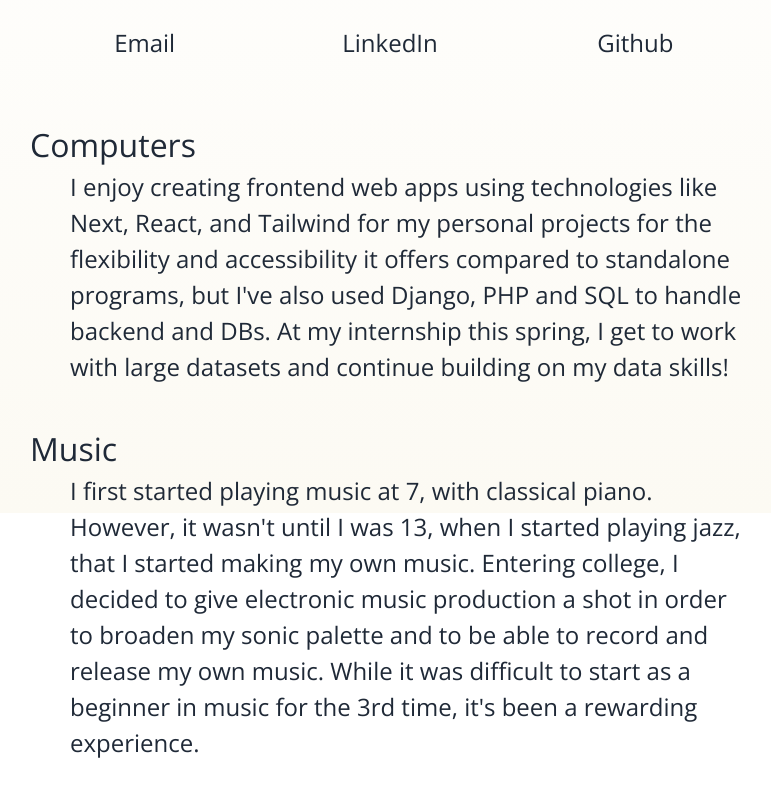
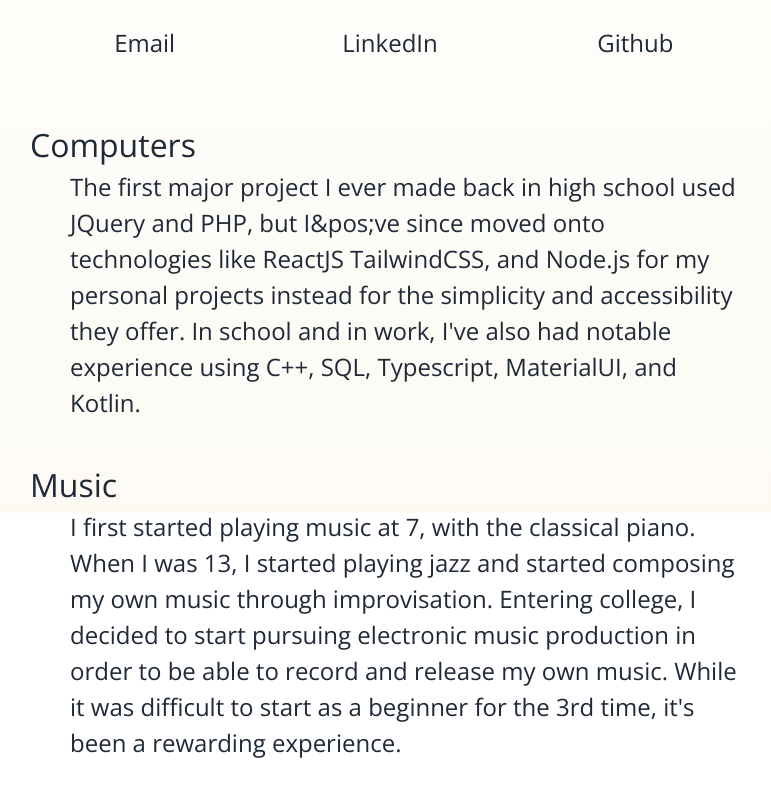
Before and after one commit to 03kkim/kyusite, a Next.js app: page /about in a window 1280 px wide. Shown: the part 287-1084 px from the top of the page, without its empty margins (250-1021 px from the left). Built offline with nearby package versions, Linux system fonts and the light colour scheme.

Commit message:
Update about.js

```diff
--- a/pages/about.js
+++ b/pages/about.js
@@ -11,7 +11,7 @@ function About() {
         <div className="text-[20px] sm:text-[22px] md:text-[24px] text-center 2xl:px-44">
           <p>
             Hi, I&apos;m Kyu. I&apos;m a web developer, music producer, and
-            student at UIUC studying CS +Music. Here are some links for
+            student at UIUC studying CS + Music. Here are some links for
             contact/info:
           </p>
         </div>
@@ -44,12 +44,12 @@ function About() {
         </div>
         <div className="pt-10 text-[32px]">Computers</div>
         <p className="pl-10 pb-10 text-[24px]">
-          I enjoy creating frontend web apps using technologies like Next,
-          React, and Tailwind for my personal projects for the flexibility and
-          accessibility it offers compared to standalone programs, but I&apos;ve
-          also used Django, PHP and SQL to handle backend and DBs. At my
-          internship this spring, I get to work with large datasets and continue
-          building on my data skills!
+          The first major project I ever made back in high school used JQuery
+          and PHP, but I&pos;ve since moved onto technologies like ReactJS
+          TailwindCSS, and Node.js for my personal projects instead for the
+          simplicity and accessibility they offer. In school and in work,
+          I&apos;ve also had notable experience using C++, SQL, Typescript,
+          MaterialUI, and Kotlin.
           {/* <br /> */}
           {/* <br />
           Fun story: I received my first laptop in 4th grade, and being a 4th
@@ -62,13 +62,12 @@ function About() {
         </p>
         <div className="text-[32px]">Music</div>
         <p className="pl-10 pb-10 text-[24px]">
-          I first started playing music at 7, with classical piano. However, it
-          wasn&apos;t until I was 13, when I started playing jazz, that I
-          started making my own music. Entering college, I decided to give
-          electronic music production a shot in order to broaden my sonic
-          palette and to be able to record and release my own music. While it
-          was difficult to start as a beginner in music for the 3rd time,
-          it&apos;s been a rewarding experience.
+          I first started playing music at 7, with the classical piano. When I
+          was 13, I started playing jazz and started composing my own music
+          through improvisation. Entering college, I decided to start pursuing
+          electronic music production in order to be able to record and release
+          my own music. While it was difficult to start as a beginner for the
+          3rd time, it&apos;s been a rewarding experience.
         </p>
         {/* Make this a blog post or smth idk */}
         {/* <div className="text-[32px]">Computers and Music</div>
```
